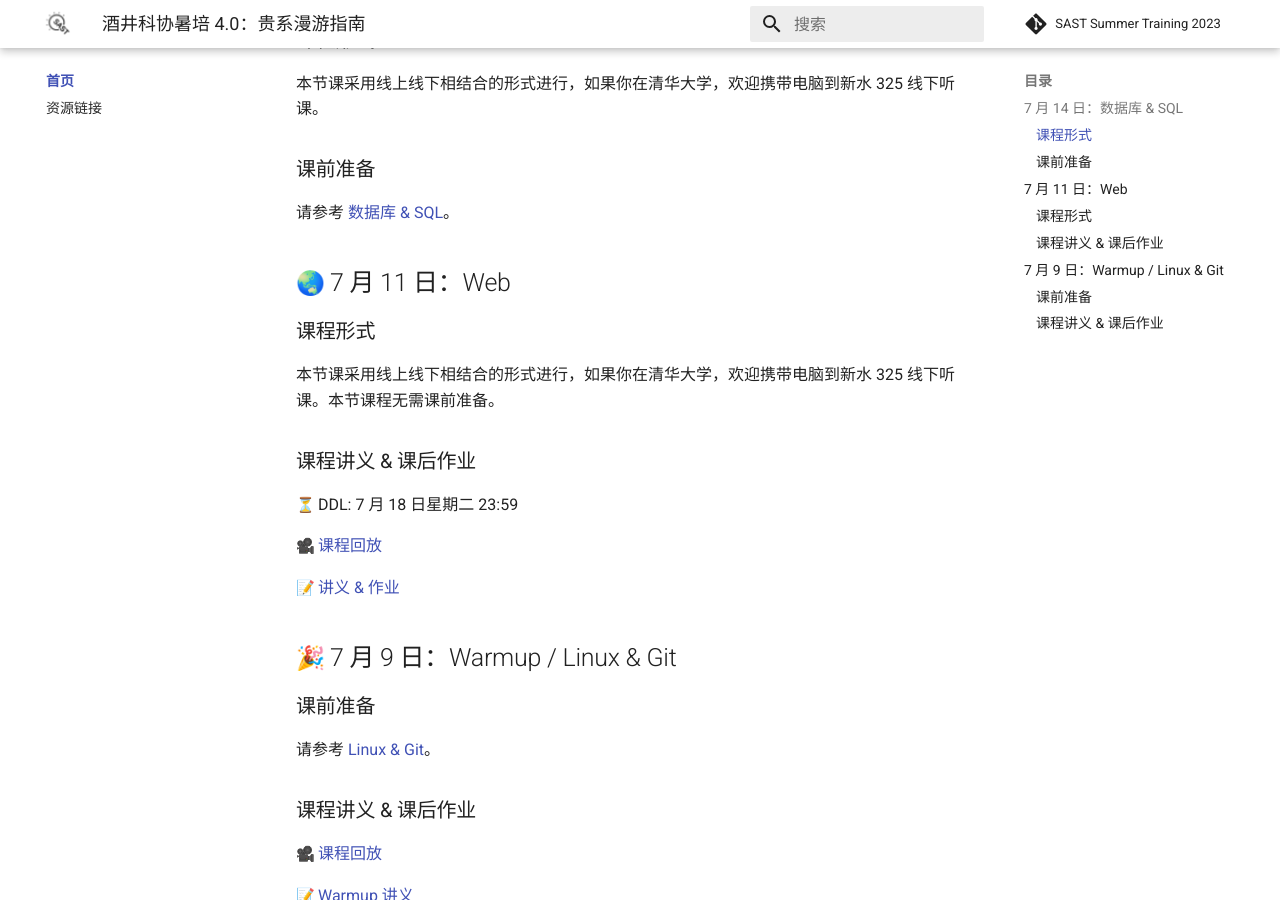
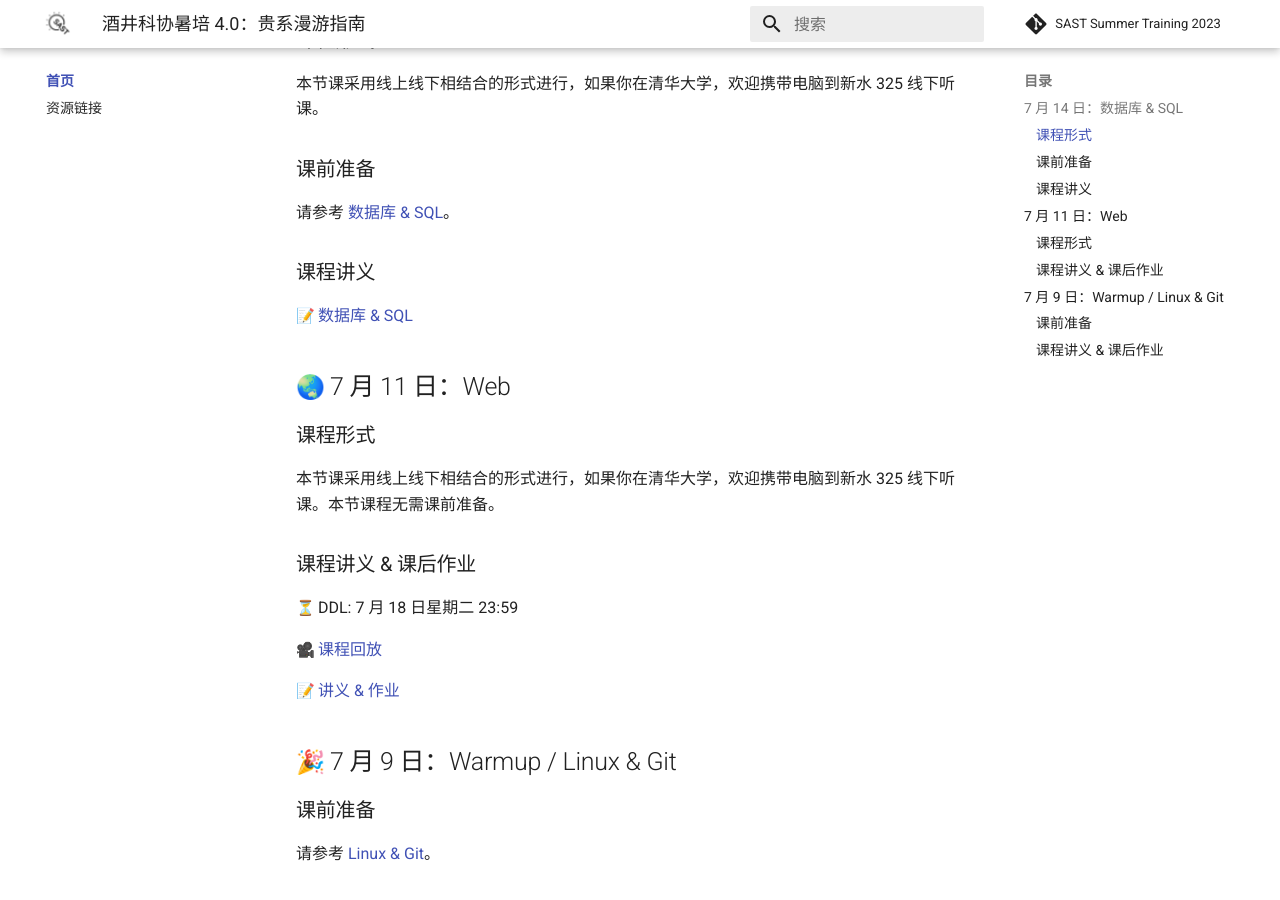
Before and after one commit to sast-summer-training-2023/sast-summer-training-2023.github.io, an MkDocs documentation site: the page built from docs/index.md, in a window 1280 px wide and 900 px high, scrolled down 497 px. Built offline with MkDocs 1.6.1 and Material for MkDocs 9.7.7, drawn with Linux system fonts in a browser that asks for light colours; emoji names are drawn with the system emoji font; comment, search, counter and statistics services are not loaded.

Commit message:
feat: add link to sql lecture notes on homepage

```diff
--- a/docs/index.md
+++ b/docs/index.md
@@ -19,6 +19,10 @@
 ### 课前准备
 
 请参考 [数据库 & SQL](/basic/sql/#_2)。
+
+### 课程讲义
+
+:memo: [数据库 & SQL](/basic/sql)
 
 ## :earth_asia: 7 月 11 日：Web
 
```
